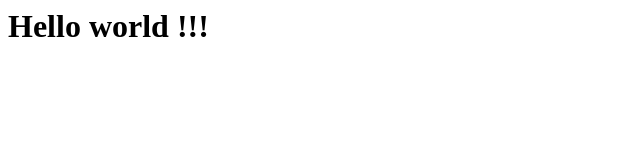
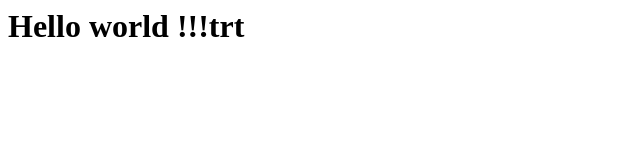
Before and after one commit to vladimir-ivanovic/1_example, a plain HTML site: page index.html in a window 1280 px wide. Shown: the full height of the page, 0-640 px from the left. Drawn offline with Linux system fonts and the light colour scheme.

Commit message:
5. commit

```diff
--- a/index.html
+++ b/index.html
@@ -1 +1 @@
-<h1>Hello world !!!</h1>
+<h1>Hello world !!!trt</h1>
```
